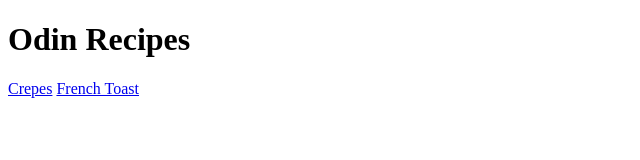
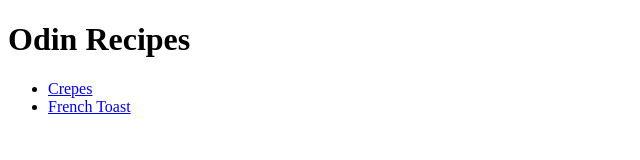
Before and after one commit to mehulbasu/odin-recipes, a plain HTML site: page index.html in a window 1280 px wide. Shown: the whole page, without its empty margins (0-640 px from the left). Drawn offline with Linux system fonts and the light colour scheme.

Commit message:
Create index in home page

```diff
--- a/index.html
+++ b/index.html
@@ -6,8 +6,10 @@
     </head>
     <body>
         <h1>Odin Recipes</h1>
-        <a href="recipes/crepes.html">Crepes</a>
-        <a href="recipes/french-toast.html">French Toast</a>
+        <ul>
+            <li><a href="recipes/crepes.html">Crepes</a></li>
+            <li><a href="recipes/french-toast.html">French Toast</a></li>
+        </ul>
 
     </body>
 </html>
```
